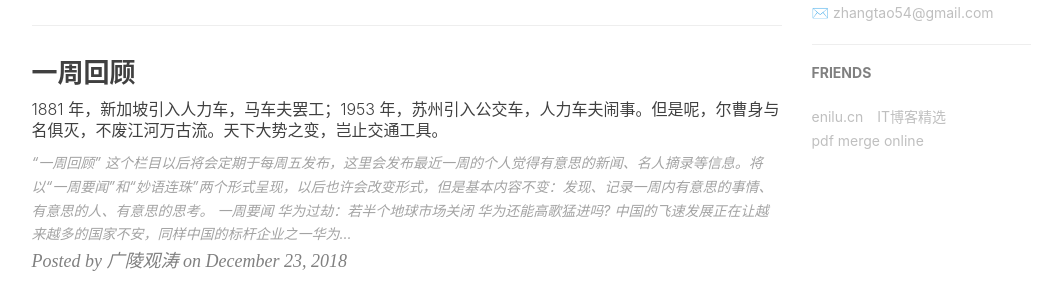
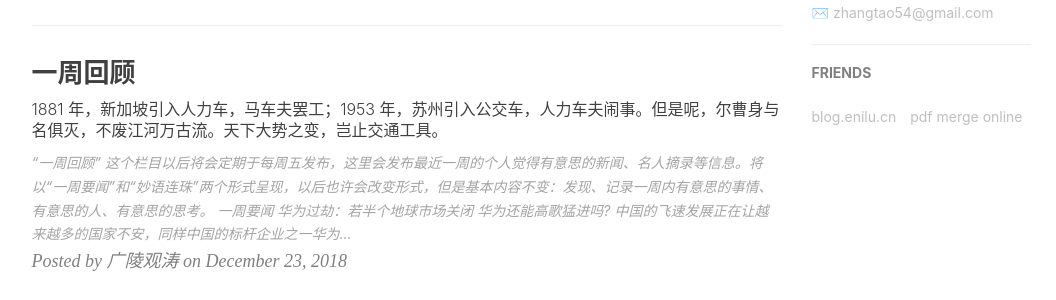
Before and after one commit to enilu-en/enilu-en.github.io, a Jekyll site: the page built from index.html, in a window 1280 px wide and 900 px high, scrolled down 783 px. Shown: the part 152-452 px from the top of the window, without its empty margins (136-1192 px from the left). Built offline with Jekyll 4.4.1, drawn with Linux system fonts in a browser that asks for light colours; nearby versions of some CDN libraries; the list of posts is cut into pages by our own code; comment, search, counter and statistics services are not loaded.

```diff
--- a/CNAME
+++ b/CNAME
@@ -1 +1 @@
-reading.enilu.cn
+www.maggie.link
--- a/_config.yml
+++ b/_config.yml
@@ -79,7 +79,7 @@ gitalk:
 
 # Google Analytics
 ga_track_id: 'UA-71886989-12'            # Format: UA-xxxxxx-xx
-ga_domain: reading.enilu.cn             # 默认的是 auto, 这里我是自定义了的域名，你如果没有自己的域名，需要改成auto
+ga_domain: www.maggie.link             # 默认的是 auto, 这里我是自定义了的域名，你如果没有自己的域名，需要改成auto
 
 
 
@@ -100,11 +100,8 @@ service-worker: true
 # Friends
 friends: [
     {
-        title: "enilu.cn",
-        href: "http://www.enilu.cn"
-    },{
-        title: "IT博客精选",
-        href: "http://itblog.daiwoniu.com/"
+        title: "blog.enilu.cn",
+        href: "http://blog.enilu.cn"
     },{
         title: "pdf merge online",
         href: "http://pdfmerge.enilu.cn"
--- a/_layouts/post.html
+++ b/_layouts/post.html
@@ -99,8 +99,6 @@ layout: default
                     id: (location.pathname).split("/")[4].substring(0, 40)
                     });
                     gitalk.render('gitalk-container');
-                    console.log(location.pathname);
-                    console.log((location.pathname).split("/")[4].substring(0, 40));
                 </script>
                 {% endif %}
                 <!-- Gitalk end -->
@@ -211,7 +209,6 @@ layout: default
         };
         anchors.add().remove('.intro-header h1').remove('.subheading').remove('.sidebar-container h5');
     })
-    console.log((location.pathname).split("/").pop().substring(0, 49))
 </script>
 <style>
     /* place left on bigger screen */
```
